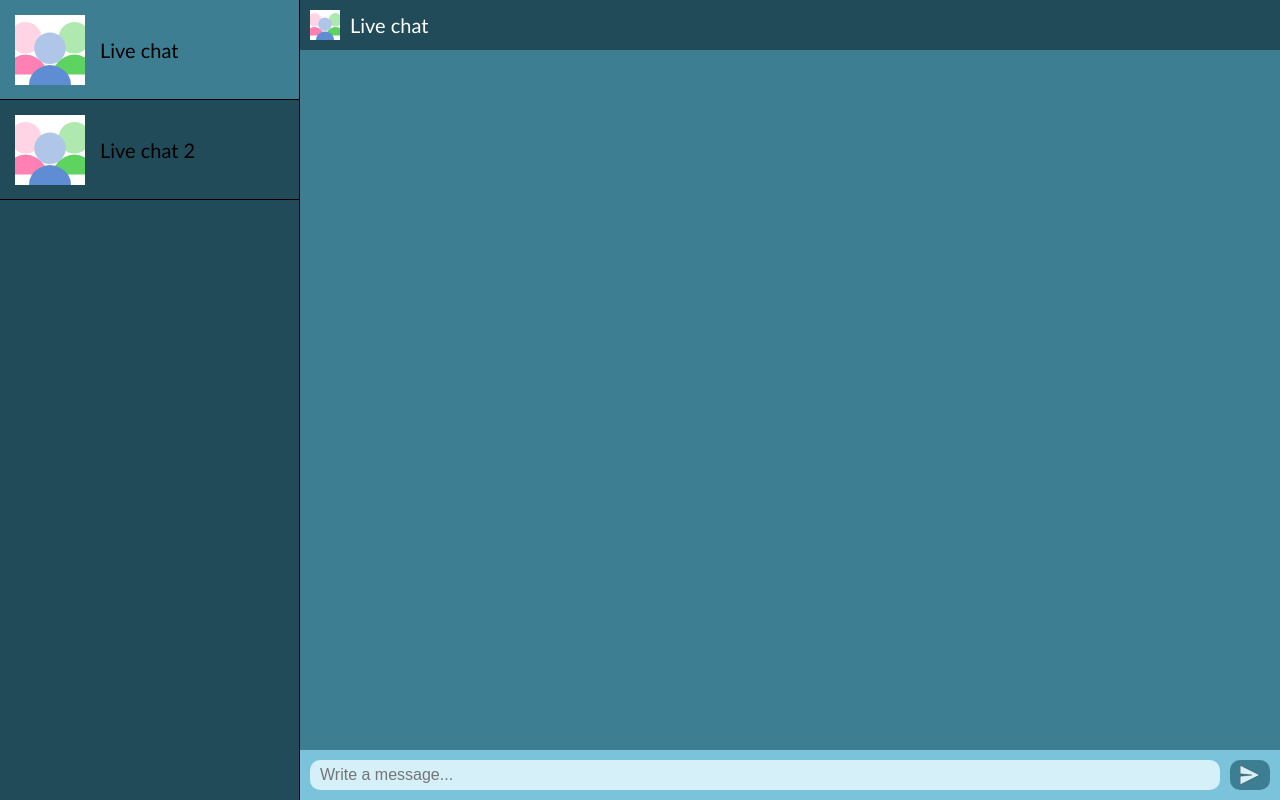
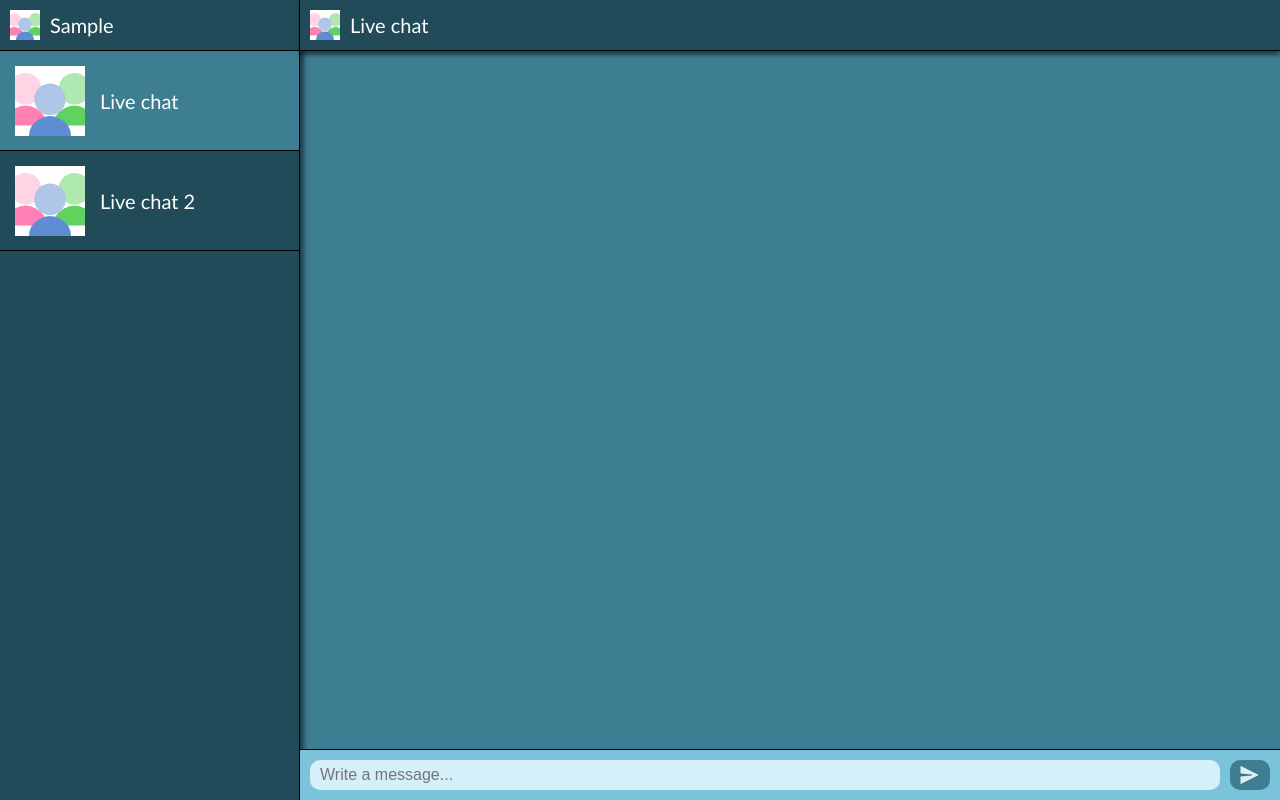
Before and after one commit to OnixFang/re-chatjs, a React (Create React App) app: page / in a window 1280 px wide. Both pictures are taken after typing "Sample" into the empty fields and a click on the input "Login". Built offline with nearby package versions, Linux system fonts and the light colour scheme.

Commit message:
Apply style re-touches

```diff
--- a/src/components/App.jsx
+++ b/src/components/App.jsx
@@ -16,6 +16,6 @@ export default class App extends React.Component {
   };
 
   render() {
-    return this.state.user ? <Chat /> : <Login onLogin={this.handleLogin} />;
+    return this.state.user ? <Chat user={this.state.user} /> : <Login onLogin={this.handleLogin} />;
   }
 }
--- a/src/components/Chat.jsx
+++ b/src/components/Chat.jsx
@@ -30,6 +30,10 @@ export default function Chat(props) {
   return (
     <div className="chat">
       <div className="chat-rooms">
+        <div className="user-info">
+          <img className="user-image" src="./assets/group.svg" alt="User image" />
+          <span className="username">{props.user.username}</span>
+        </div>
         <div className="chat-room active">
           <img className="room-image" src="./assets/group.svg" alt="Room image" />
           <div className="room-info">
--- a/src/index.scss
+++ b/src/index.scss
@@ -108,6 +108,8 @@ body {
 
   .headline {
     margin-bottom: 50px;
+    -webkit-text-stroke: 2px #000;
+    -webkit-text-fill-color: #fff;
   }
 
   .login-form {
@@ -121,10 +123,14 @@ body {
     border-radius: 10px;
     width: 400px;
     height: 160px;
+    box-shadow: 8px 8px 4px rgba(#000000, 0.25);
 
     label {
       color: #fff;
       font-size: 24pt;
+      font-weight: bold;
+      -webkit-text-stroke: 1px #000;
+      -webkit-text-fill-color: #fff;
     }
   }
 }
@@ -139,6 +145,26 @@ body {
     width: 299px;
     background-color: $darker-blue;
     border-right: $chat-room-border;
+    box-shadow: 4px 0 4px rgba(#000, 0.5);
+    z-index: 1;
+
+    .user-info {
+      display: flex;
+      align-items: center;
+      background-color: $darker-blue;
+      padding: 10px;
+      border-bottom: $chat-room-border;
+
+      .username {
+        color: #fff;
+      }
+
+      .user-image {
+        width: 30px;
+        height: 30px;
+        margin-right: 10px;
+      }
+    }
 
     .chat-room {
       display: flex;
@@ -161,6 +187,7 @@ body {
         display: flex;
         flex-direction: column;
         flex-grow: 0;
+        color: #fff;
       }
 
       &.active {
@@ -179,6 +206,9 @@ body {
       align-items: center;
       background-color: $darker-blue;
       padding: 10px;
+      border-bottom: $chat-room-border;
+      box-shadow: 0 4px 4px rgba(#000, 0.5);
+      z-index: 1;
 
       .room-name {
         color: #fff;
@@ -202,6 +232,8 @@ body {
       padding: 10px;
       justify-self: flex-end;
       background-color: $blue;
+      border-top: $chat-room-border;
+      z-index: 1;
 
       .text-input {
         margin-right: 10px;
```
